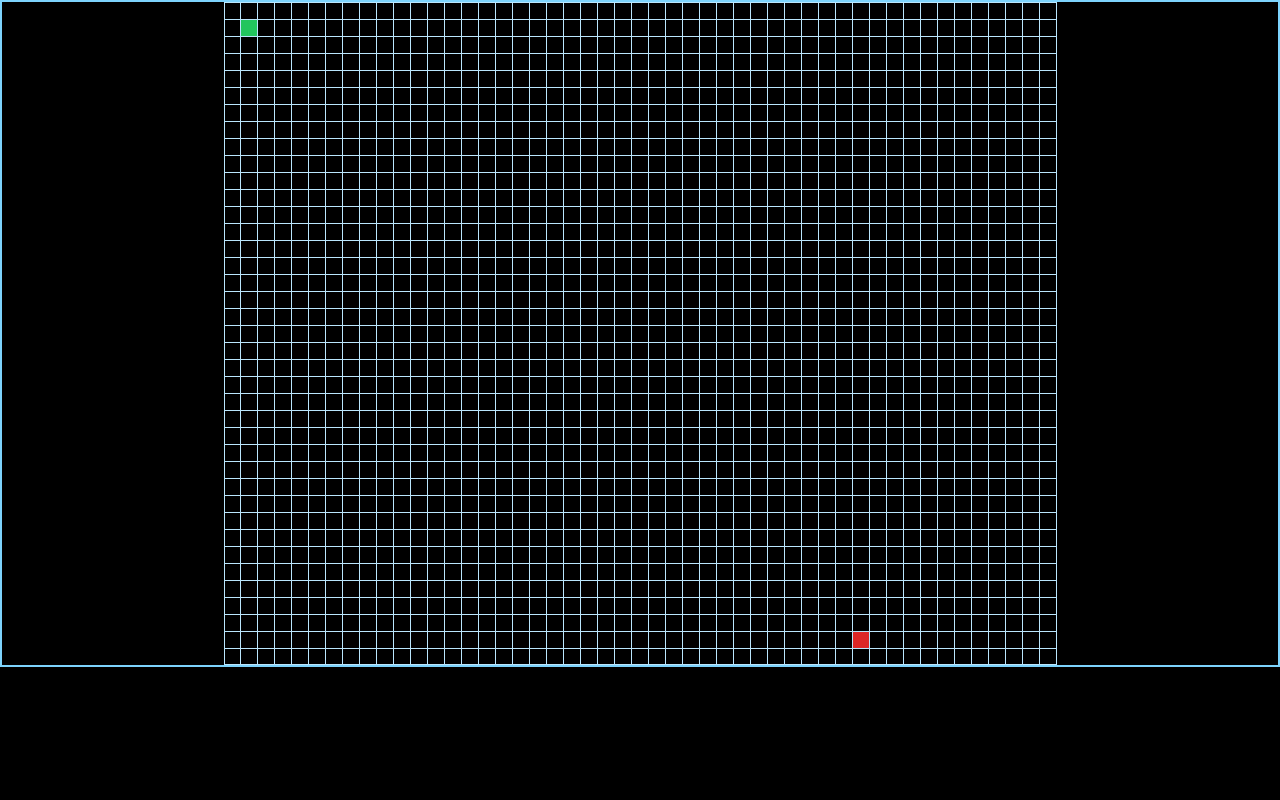
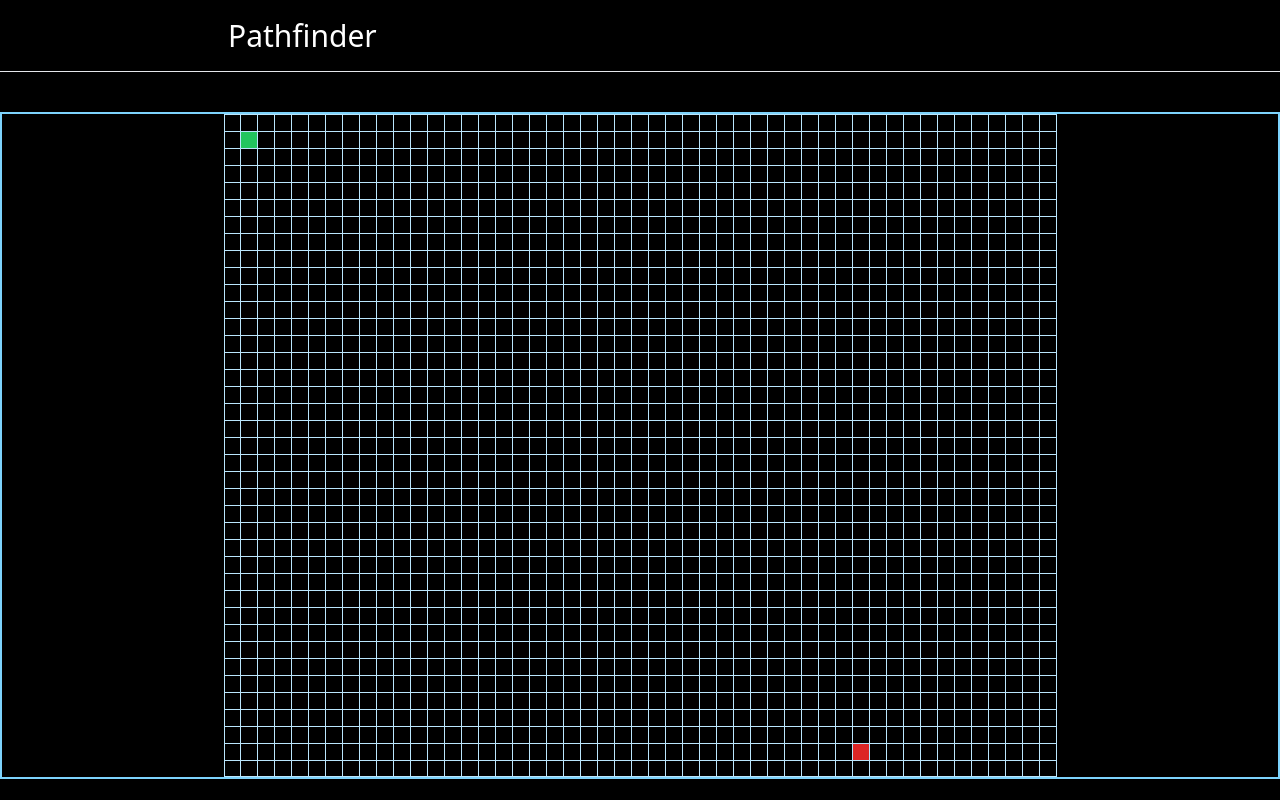
Before and after one commit to Folka2134/algorithm_visualizer, a React (Vite) app: page / in a window 1280 px wide. Built offline with nearby package versions, Linux system fonts and the light colour scheme.

Commit message:
stasrted navbar

```diff
--- a/src/App.tsx
+++ b/src/App.tsx
@@ -4,6 +4,7 @@ import { Grid } from "./components/Grid";
 import { PathfindingProvider } from "./context/PathfindingContext";
 import { SpeedContextProvider } from "./context/SpeedContext";
 import { TileContextProvider } from "./context/TilesContext";
+import Nav from "./components/Nav";
 
 function App() {
   const isVisualizationRunningRef = useRef(false);
@@ -13,6 +14,7 @@ function App() {
       <TileContextProvider>
         <SpeedContextProvider>
           <div className="flex h-screen w-screen flex-col bg-black">
+            <Nav />
             <Grid isVisualizationRunningRef={isVisualizationRunningRef} />
           </div>
         </SpeedContextProvider>
--- a/src/components/Grid.tsx
+++ b/src/components/Grid.tsx
@@ -47,7 +47,7 @@ export function Grid({
     <div
       className={twMerge(
         // base layout
-        "flex flex-col items-center justify-center border-2 border-sky-300",
+        "mt-10 flex flex-col items-center justify-center border-2 border-sky-300",
         // layout height
         `lg:min-h-[${MAX_ROWS * 17}px] md:min-h-[${
           MAX_ROWS * 15
--- /dev/null
+++ b/src/components/Nav.tsx
@@ -0,0 +1,13 @@
+const Nav = () => {
+  return (
+    <div className="flex min-h-[4.5rem] items-center justify-center border-b px-0 shadow-gray-600 sm:px-5">
+      <div className="flex w-full items-center justify-center sm:w-[52rem] lg:justify-between">
+        <h1 className="hidden w-[40%] pl-1 text-3xl text-white lg:flex">
+          Pathfinder
+        </h1>
+      </div>
+    </div>
+  );
+};
+
+export default Nav;
```
